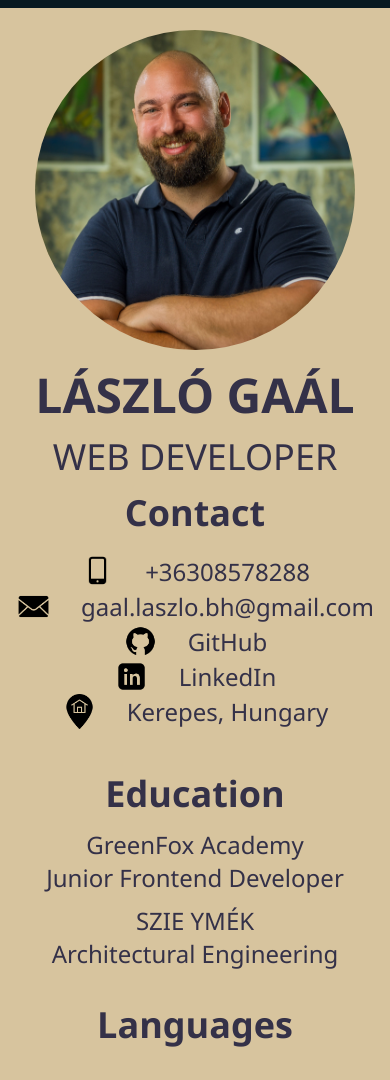
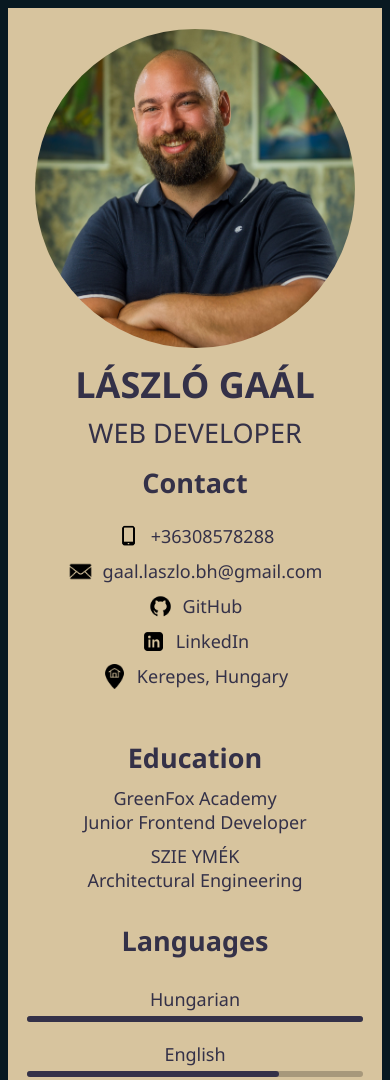
Before and after one commit to GaalLaszlo/CV, a plain HTML site: page index.html in a window 390 px wide. Shown: the top 1080 px of the page. Drawn offline with Linux system fonts and the light colour scheme.

Commit message:
mobile view changed for good

```diff
--- a/styles.css
+++ b/styles.css
@@ -15,12 +15,10 @@ body{
 
 .wrapper{
   box-sizing: border-box;
-
   height: 100%;
   font-size: 1.5em;
   display: grid;
   grid-template-columns: minmax(360px, 27%) 73%;
-
   border-radius: 10px;
 }
 
@@ -221,6 +219,7 @@ body{
   max-width:100% ;
   padding: 2%;
   box-sizing: border-box;
+  font-size: 12px;
 }
 .wrapper{
   display: flex;
@@ -228,6 +227,7 @@ body{
   justify-content: space-between;
 }
 .sidebar{
+  padding: 5%;
   border: none;
   border-radius: 0;
 }
@@ -241,6 +241,14 @@ body{
   flex-direction: column;
   justify-self: center;
   align-items: center;
+}
+.contactList li{
+  margin-bottom: 10px;
+}
+.contactList li img{
+  height: 25px;
+  width: 25px;
+  padding-right: 10px;
 }
 .education{
   width: 100%;
@@ -257,7 +265,6 @@ body{
   text-align: center;
 }
 .languages{
-  width: 100%;
   display: flex;
   flex-direction: column;
   align-items: center;
@@ -265,11 +272,15 @@ body{
 .languages ul{
   width: 100%;
 }
+.languages li{
+  margin-bottom: 20px;
+}
 .languages li .language{
   display: block;
   text-align: center;
 }
 .main{
+  padding: 5%;
   border: none;
   border-radius: 0;
 }
@@ -287,6 +298,9 @@ body{
 .skills ul{
   width: 100%;
 }
+.skills li{
+  margin-bottom: 20px;
+}
 .skills li .experience{
   display: block;
   text-align: center;
@@ -300,4 +314,9 @@ body{
   display: flex;
   flex-direction: column;
 }
+.interest li img{
+  padding-right: 10px;
+  width: 25px;
+  height: 25px;
 }
+}
```
